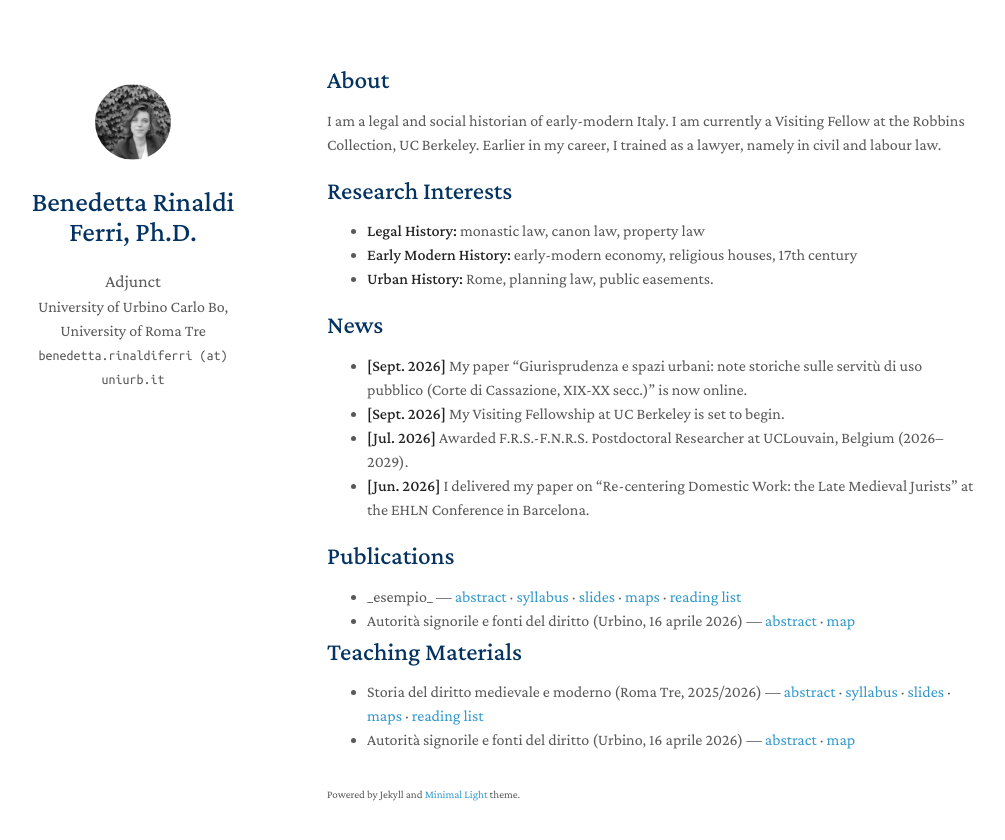
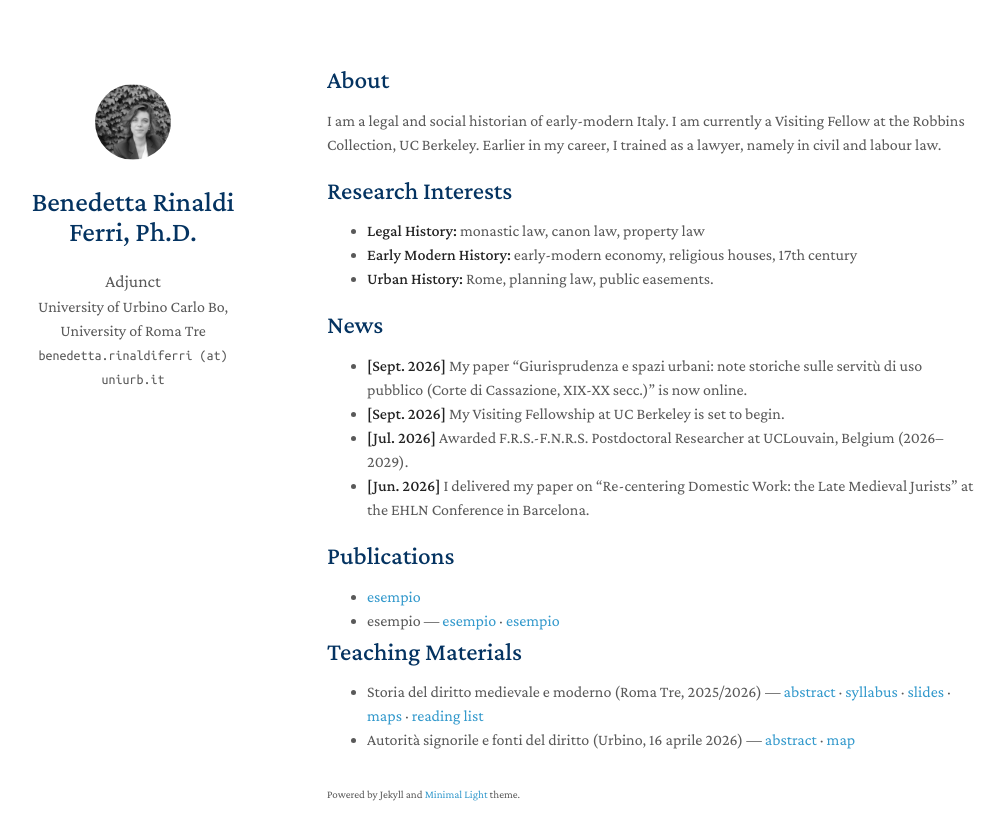
Before and after one commit to rinaldiferri/rinaldiferri.github.io, a Jekyll site: the page built from index.md, in a window 1280 px wide. Shown: the top 840 px of the page, without its empty margins (143-1148 px from the left). Built offline with Jekyll 4.4.1, drawn with Linux system fonts in a browser that asks for light colours; a style sheet for code colours, icons or effects is not loaded; our own code applies the rules of GitHub Pages for plain Markdown files.

Commit message:
Update publications.md

```diff
--- a/_includes/publications.md
+++ b/_includes/publications.md
@@ -2,13 +2,8 @@
 ## Publications
 
 <ul style="margin:0 0 5px;">
-  <li><autocolor> _esempio_ </autocolor> —
-  <a href="assets/files/2026_LH_outline.pdf">abstract</a> ·
-  <a href="https://studiumanistici.uniroma3.it/insegnamento-erogato/dipartimento-di-studi-umanistici/lm/2025-2026/storia-e-societa-0580707308500001/fc0a7544-2def-41a0-bf79-fc28f31eff77--20711454/">syllabus</a> ·
-  <a href="assets/files/slides.zip">slides</a> ·
-  <a href="assets/files/maps.zip">maps</a> ·
-  <a href="assets/files/reading list.zip">reading list</a></li>
-  <li><autocolor> Autorità signorile e fonti del diritto (Urbino, 16 aprile 2026) </autocolor> —
-  <a href="assets/files/2026_urbino_abstract.pdf">abstract</a> ·
-  <a href="assets/files/2026_urbino_map.pdf">map</a></li>
+  <li><a href="assets/files/2026_LH_outline.pdf">esempio</a></li>
+  <li><autocolor> esempio </autocolor> —
+  <a href="assets/files/2026_urbino_abstract.pdf">esempio</a> ·
+  <a href="assets/files/2026_urbino_map.pdf">esempio</a></li>
 </ul>
```
